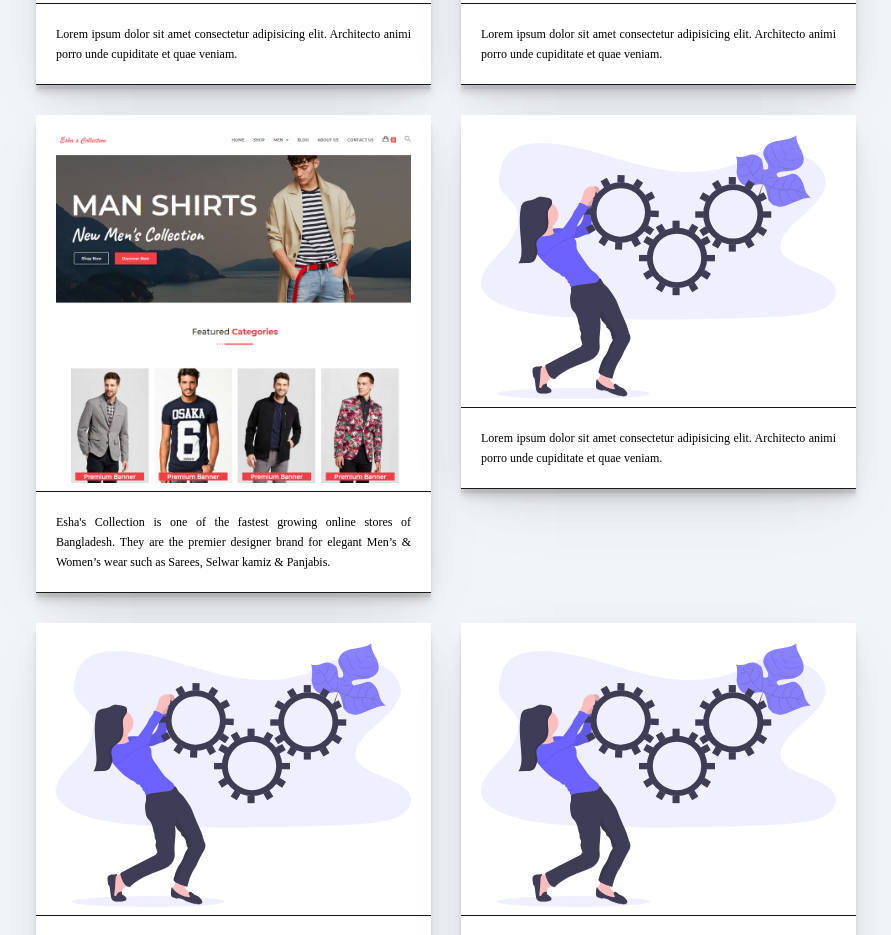
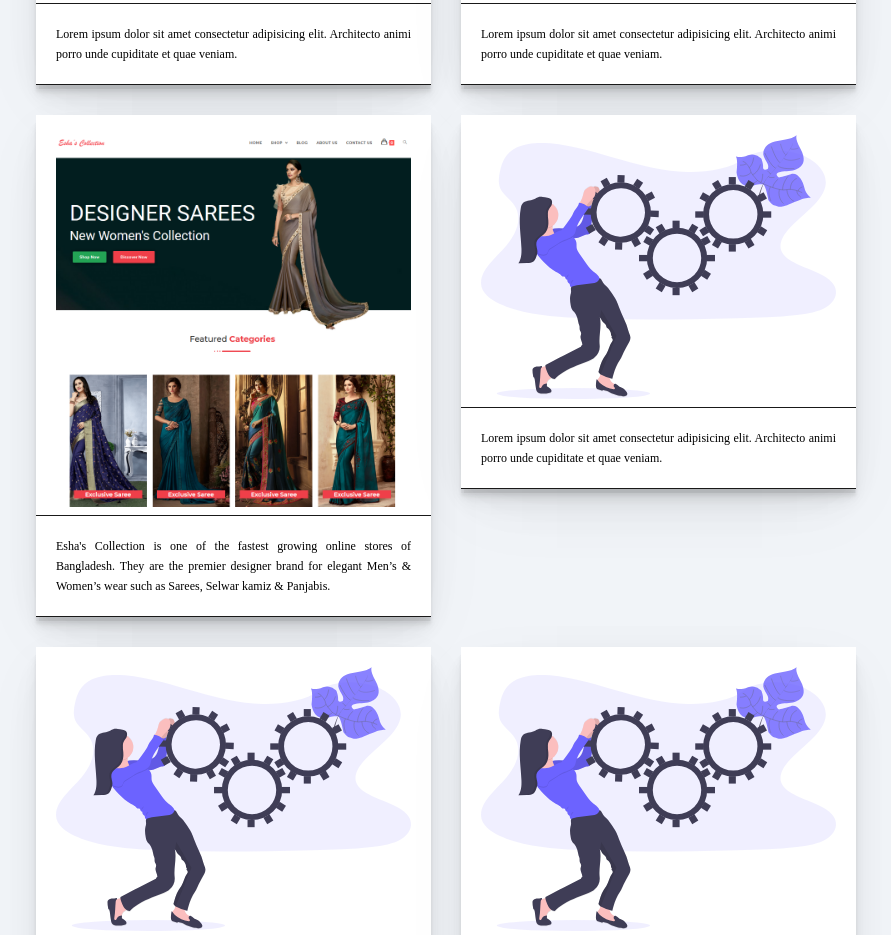
Before and after one commit to maaislam/myportfolio, a plain HTML site: page index.html in a window 1280 px wide. Shown: the part 2417-3352 px from the top of the page, without its empty margins (194-1085 px from the left). Drawn offline with nearby package versions, Linux system fonts and the light colour scheme.

Commit message:
changed project 3 image

```diff
--- a/index.html
+++ b/index.html
@@ -122,7 +122,7 @@
 
             </div></a>
             <a href="/project__Intro-page/project3.html#overview" target="_blank"><div class="mywork__project3 mywork__card" data-aos="fade-up" data-aos-duration="750">
-                <div class="mywork__card-link"><img src="/images/ecommerce1.png" alt="project"></div>
+                <div class="mywork__card-link"><img src="/images/ecom1.png" alt="project"></div>
                 <div class="project-image-overlay fade-in-hover"></div>
                 <p>Esha's Collection is one of the fastest growing online stores of Bangladesh. They are the premier designer brand for elegant Men’s & Women’s wear such as Sarees, Selwar kamiz & Panjabis.</p>
 
```
Also changed, not shown: project__Intro-page/project3.html (+1 -1 lines), images/ecom1.png (added), images/ecom2.png (added), images/project1intro/ecom1.png (added), images/project1intro/ecom2.png (added).
